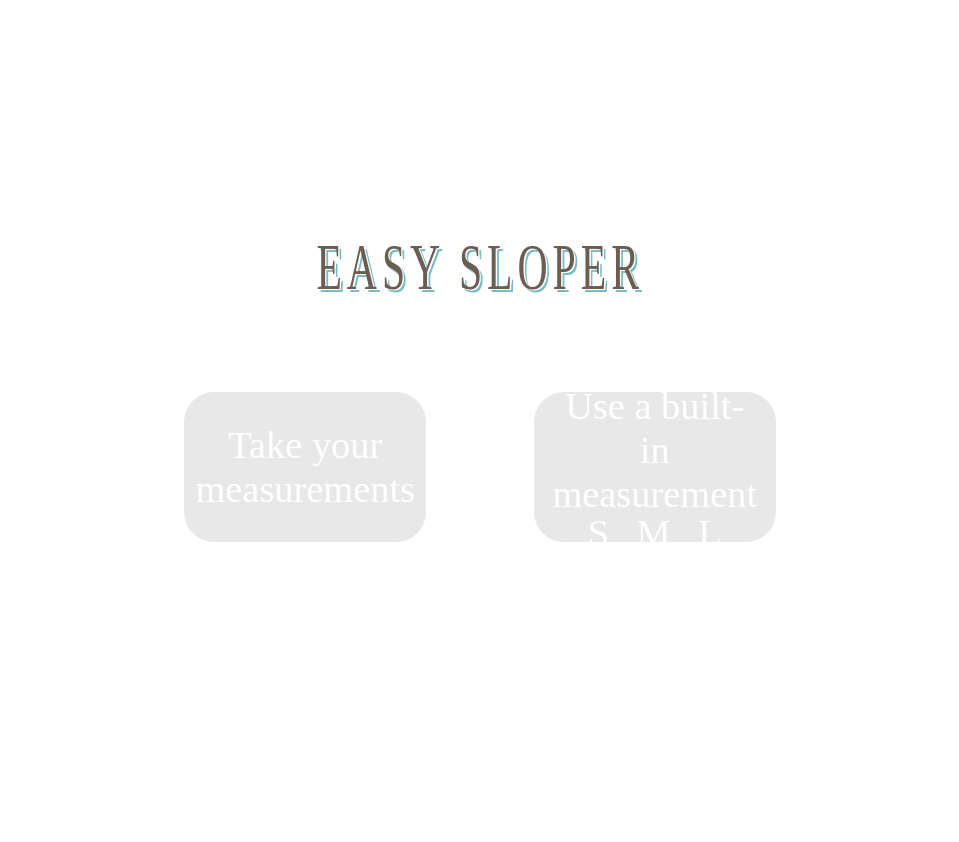
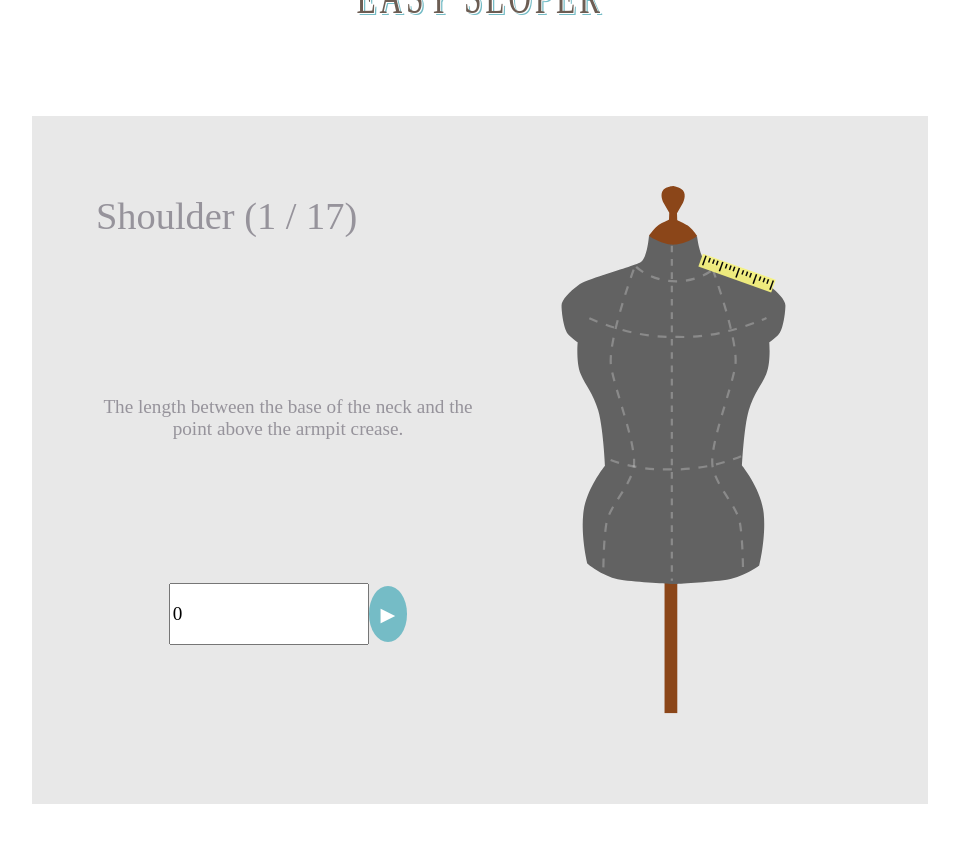
Before and after one commit to preeth1/modsewing, a React (Create React App) app: page / in a window 1280 px wide. Shown: the top 842 px of the page, without its empty margins (160-1119 px from the left). Before the commit the page ends 800 px from the top, so only its background shows below. Built offline with nearby package versions, Linux system fonts and the light colour scheme.

Commit message:
Get rid of first page - go straight to tutorial

```diff
--- a/src/App.js
+++ b/src/App.js
@@ -25,16 +25,10 @@ class App extends Component {
             <img className="TitleImage" src={titleImage} alt="Modsewing"/>
           </div>
           <Route exact path='/' render={(props) =>
-            <MeasurementsPage measurements={this.state.measurements}
-            history={history}
-            displayImage={this.state.displayImage}
-            imageDescription={this.state.imageDescription}/>}
+            <TutorialPage history={history} measurements={this.state.measurements}/>}
           />
           <Route exact path='/generatePattern' render={(props) =>
             <GeneratePage measurements={this.state.measurements}/>}
-          />
-          <Route exact path='/getMeasurements' render={(props) =>
-            <TutorialPage history={history} measurements={this.state.measurements}/>}
           />
         </div>
       </Router>
@@ -43,56 +37,3 @@ class App extends Component {
 }
 
 export default App;
-
-
-class MeasurementsPage extends Component {
-
-  generateMeasurementLabels = () => {
-    let measurementLabels = []
-    _.each(get_measurements({}), (measurementInfo, measurementName) => {
-      measurementLabels.push(<label className="MeasurementLabel">
-                  { measurementName }:
-                  <input type="text"
-                  value={this.props.measurements[measurementName].measurement}
-                  onChange={(event) => this.handleChange(measurementName, event)}
-                  onFocus = {() => this.handleFocus(measurementInfo)} />
-                </label>
-                )
-    })
-    return measurementLabels
-  }
-
-  generatePattern = (event) => {
-    this.props.history.replace('/generatePattern')
-  }
-
-  measurementTutorialButtonClicked = (event) => {
-    this.props.history.replace('/getMeasurements')
-  }
-
-render () {
-    return (
-      <div className="Measurements">
-        <div className="ContentPanelMeasurements">
-          <div className="MeasurementButton measurementTutorialButton" onClick={this.measurementTutorialButtonClicked}>
-          Take your measurements
-          </div>
-          <div className="MeasurementButton MeasurementBuiltInButton">
-          Use a built-in measurement
-            <div className="BuiltInButtonPanel">
-              <div className="BuiltInButton" onClick={this.generatePattern}>
-              S
-              </div>
-              <div className="BuiltInButton" onClick={this.generatePattern}>
-              M
-              </div>
-              <div className="BuiltInButton" onClick={this.generatePattern}>
-              L
-              </div>
-            </div>
-          </div>
-        </div>
-      </div>
-      )
-  }
-}
```
